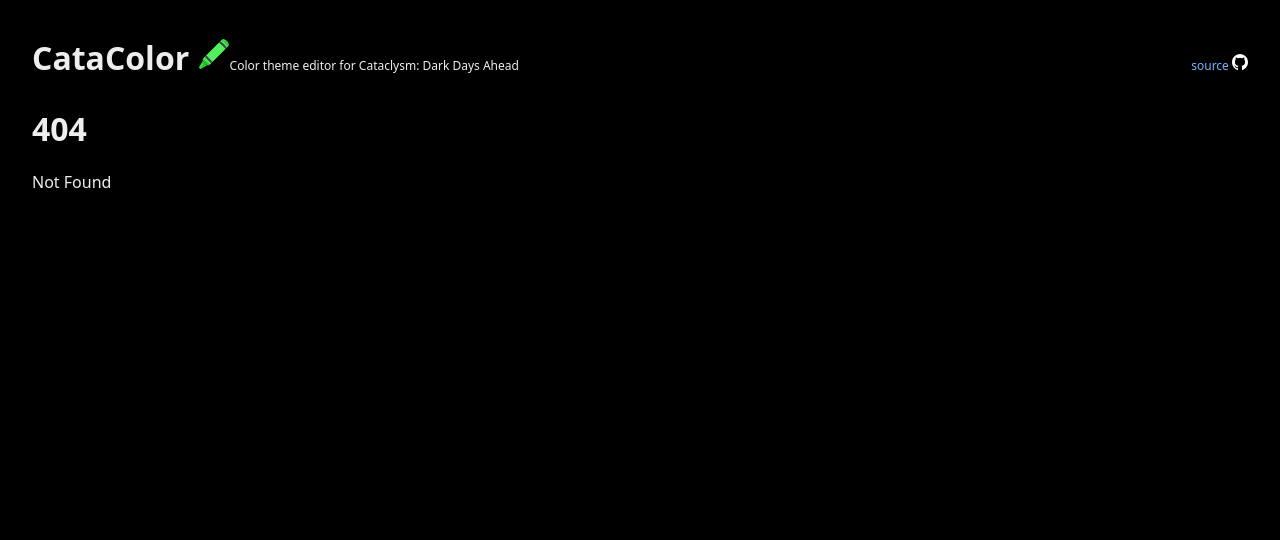
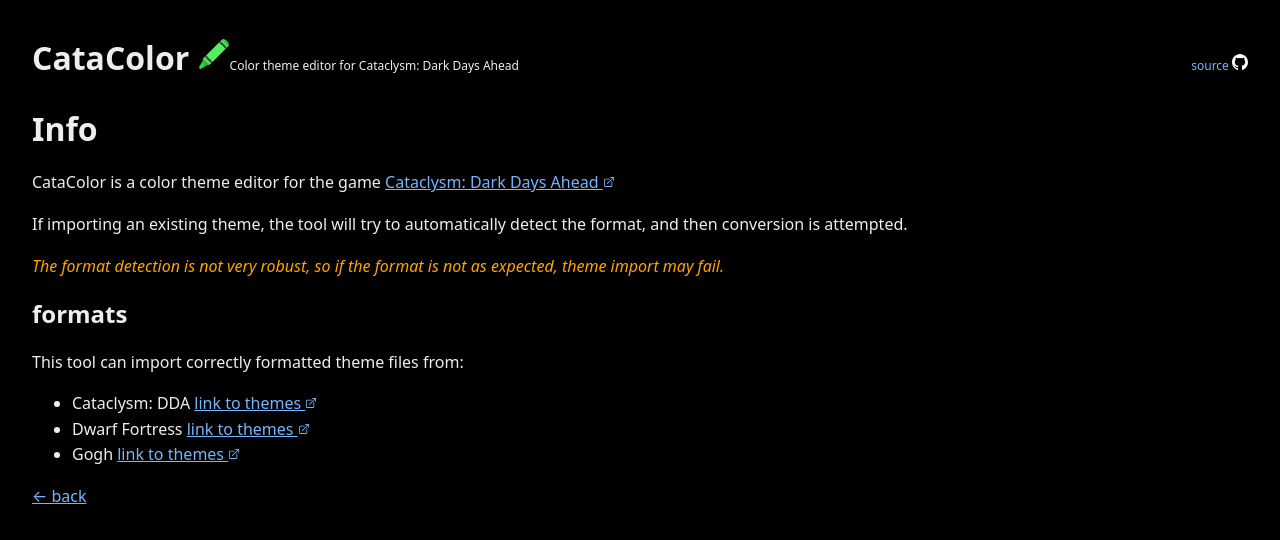
Before and after one commit to tkroo/catacolor, a SvelteKit app: page /about in a window 1280 px wide. Before the commit this address had no page. Shown: the top 540 px of the page. Built offline with nearby package versions, Linux system fonts and the light colour scheme.

Commit message:
add info page

```diff
--- /dev/null
+++ b/src/routes/about/+page.svelte
@@ -0,0 +1,26 @@
+<script>
+  import External from "$lib/External.svelte";
+  import { formats } from "$lib/stores";
+</script>
+
+<h1>Info</h1>
+<p>CataColor is a color theme editor for the game <a href="https://cataclysmdda.org/">Cataclysm: Dark Days Ahead <External /></a></p>
+<p>If importing an existing theme, the tool will try to automatically detect the format, and then conversion is attempted.</p>
+<p class="warning">The format detection is not very robust, so if the format is not as expected, theme import may fail.</p>
+<h2>formats</h2>
+
+<p>This tool can import correctly formatted theme files from:</p>
+<ul>
+  {#each $formats as format}
+    <li>{format.name} <a href="{format.url}">link to themes <External /></a></li>
+  {/each}
+</ul>
+
+<a href="/">&larr; back</a>
+
+<style>
+  .warning {
+    font-weight: 400;
+    font-style: italic;
+  }
+</style>
```
